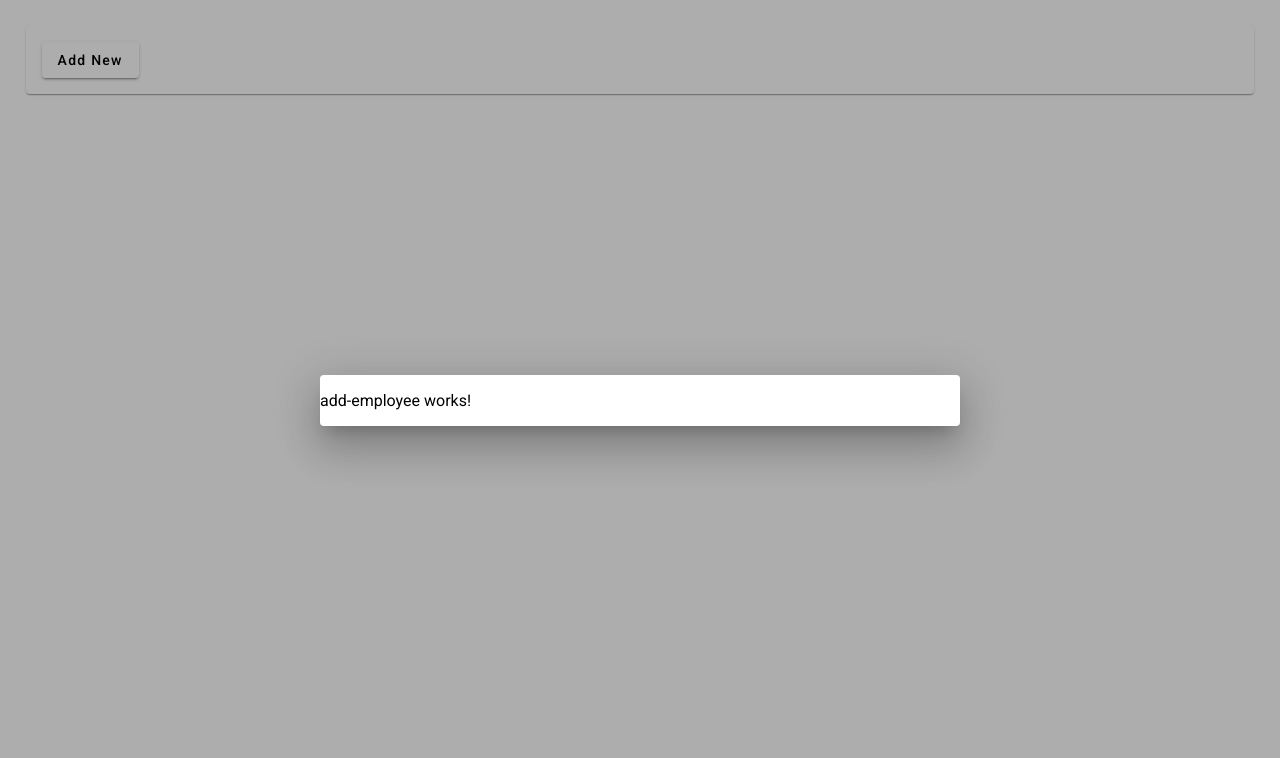
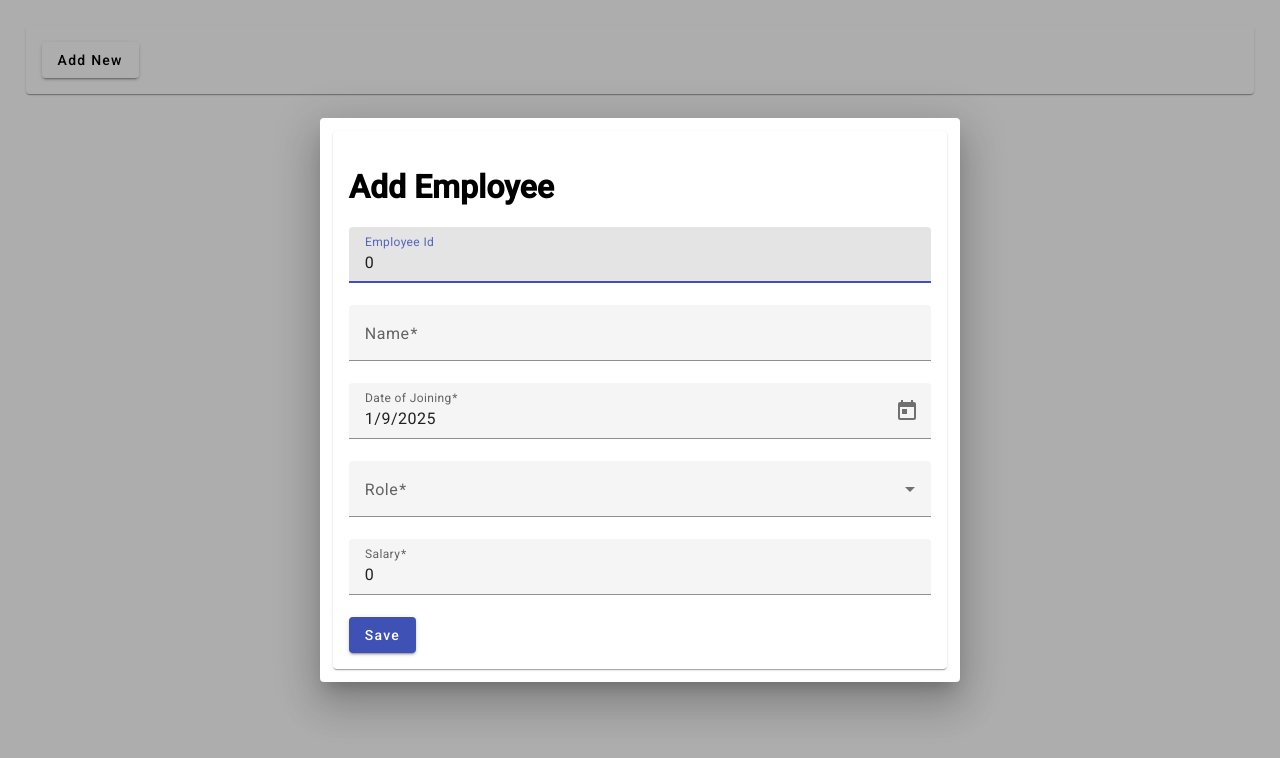
Before and after one commit to Sridharvn/Angular-CRUD-APP-With-NGRX, an Angular app: page /employee in a window 1280 px wide. Both pictures are taken after a click on the button "Add New". Shown: the top 758 px of the page. Built offline with nearby package versions, Linux system fonts and the light colour scheme.

Commit message:
Added add employee form

```diff
--- a/src/app/components/add-employee/add-employee.component.html
+++ b/src/app/components/add-employee/add-employee.component.html
@@ -1 +1,37 @@
-<p>add-employee works!</p>
+<mat-card>
+  <mat-card-header>
+    <h1>{{title}}</h1>
+  </mat-card-header>
+  <mat-card-content>
+    <form [formGroup]="empForm" (ngSubmit)="saveEmployee()">
+      <mat-form-field>
+        <mat-label>Employee Id </mat-label>
+        <input matInput formControlName="id"></mat-form-field>
+      <mat-form-field>
+        <mat-label>Name</mat-label>
+        <input matInput formControlName="name">
+      </mat-form-field>
+      <mat-form-field>
+        <mat-label>Date of Joining</mat-label>
+        <input matInput [matDatepicker]="picker" formControlName="doj">
+        <mat-datepicker-toggle matSuffix [for]="picker"></mat-datepicker-toggle>
+        <mat-datepicker #picker></mat-datepicker>
+      </mat-form-field>
+      <mat-form-field>
+        <mat-label>Role</mat-label>
+        <mat-select formControlName="role">
+          <mat-option value="Developer">Developer</mat-option>
+          <mat-option value="Manager">Manager</mat-option>
+          <mat-option value="Tester">Tester</mat-option>
+          <mat-option value="Designer">Designer</mat-option>
+        </mat-select>
+      </mat-form-field>
+      <mat-form-field>
+        <mat-label>Salary</mat-label>
+        <input matInput formControlName="salary" type="number">
+      </mat-form-field>
+      <button mat-raised-button color="primary" type="submit">Save</button>
+
+    </form>
+  </mat-card-content>
+</mat-card>
--- a/src/app/components/add-employee/add-employee.component.scss
+++ b/src/app/components/add-employee/add-employee.component.scss
@@ -0,0 +1,6 @@
+.mdc-card {
+  margin: 2%;
+}
+.mat-mdc-form-field {
+  width: 100%;
+}
--- a/src/app/components/add-employee/add-employee.component.ts
+++ b/src/app/components/add-employee/add-employee.component.ts
@@ -1,11 +1,48 @@
+import { MatButtonModule } from '@angular/material/button';
 import { Component } from '@angular/core';
+import { MatCardModule } from '@angular/material/card';
+import { MatDialogModule } from '@angular/material/dialog';
+import {
+  FormControl,
+  FormGroup,
+  ReactiveFormsModule,
+  Validators,
+} from '@angular/forms';
+import { MatFormFieldModule } from '@angular/material/form-field';
+import { MatInputModule } from '@angular/material/input';
+import { MatSelectModule } from '@angular/material/select';
+import { MatDatepickerModule } from '@angular/material/datepicker';
+import { MatIconModule } from '@angular/material/icon';
+import { provideNativeDateAdapter } from '@angular/material/core';
 
 @Component({
   selector: 'app-add-employee',
-  imports: [],
+  imports: [
+    MatCardModule,
+    MatDialogModule,
+    ReactiveFormsModule,
+    MatFormFieldModule,
+    MatDatepickerModule,
+    MatButtonModule,
+    MatSelectModule,
+    MatInputModule,
+    MatIconModule,
+  ],
+  providers: [provideNativeDateAdapter()],
   templateUrl: './add-employee.component.html',
-  styleUrl: './add-employee.component.scss'
+  styleUrl: './add-employee.component.scss',
 })
 export class AddEmployeeComponent {
-
+  title = 'Add Employee';
+  empForm = new FormGroup({
+    id: new FormControl(0),
+    name: new FormControl('', Validators.required),
+    doj: new FormControl(new Date(), Validators.required),
+    role: new FormControl('', Validators.required),
+    salary: new FormControl(0, Validators.required),
+  });
+  saveEmployee() {
+    if (this.empForm.valid) {
+    }
+  }
 }
--- a/src/app/components/employee/employee.component.ts
+++ b/src/app/components/employee/employee.component.ts
@@ -1,11 +1,7 @@
 import { Component } from '@angular/core';
 import { MatCardModule } from '@angular/material/card';
 import { MatButtonModule } from '@angular/material/button';
-import {
-  MatDialog,
-  matDialogAnimations,
-  MatDialogModule,
-} from '@angular/material/dialog';
+import { MatDialog, MatDialogModule } from '@angular/material/dialog';
 import { AddEmployeeComponent } from '../add-employee/add-employee.component';
 
 @Component({
```
